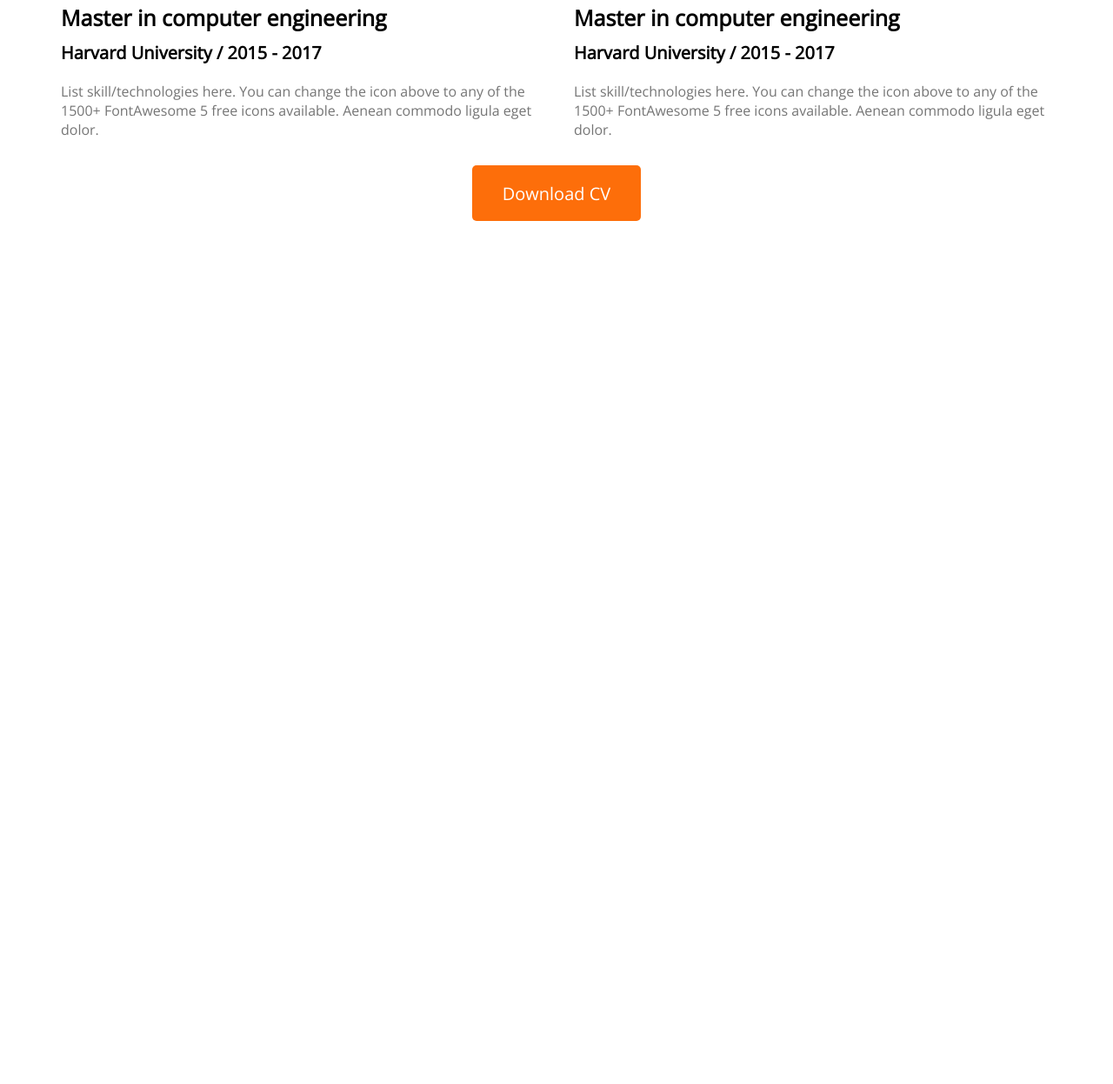
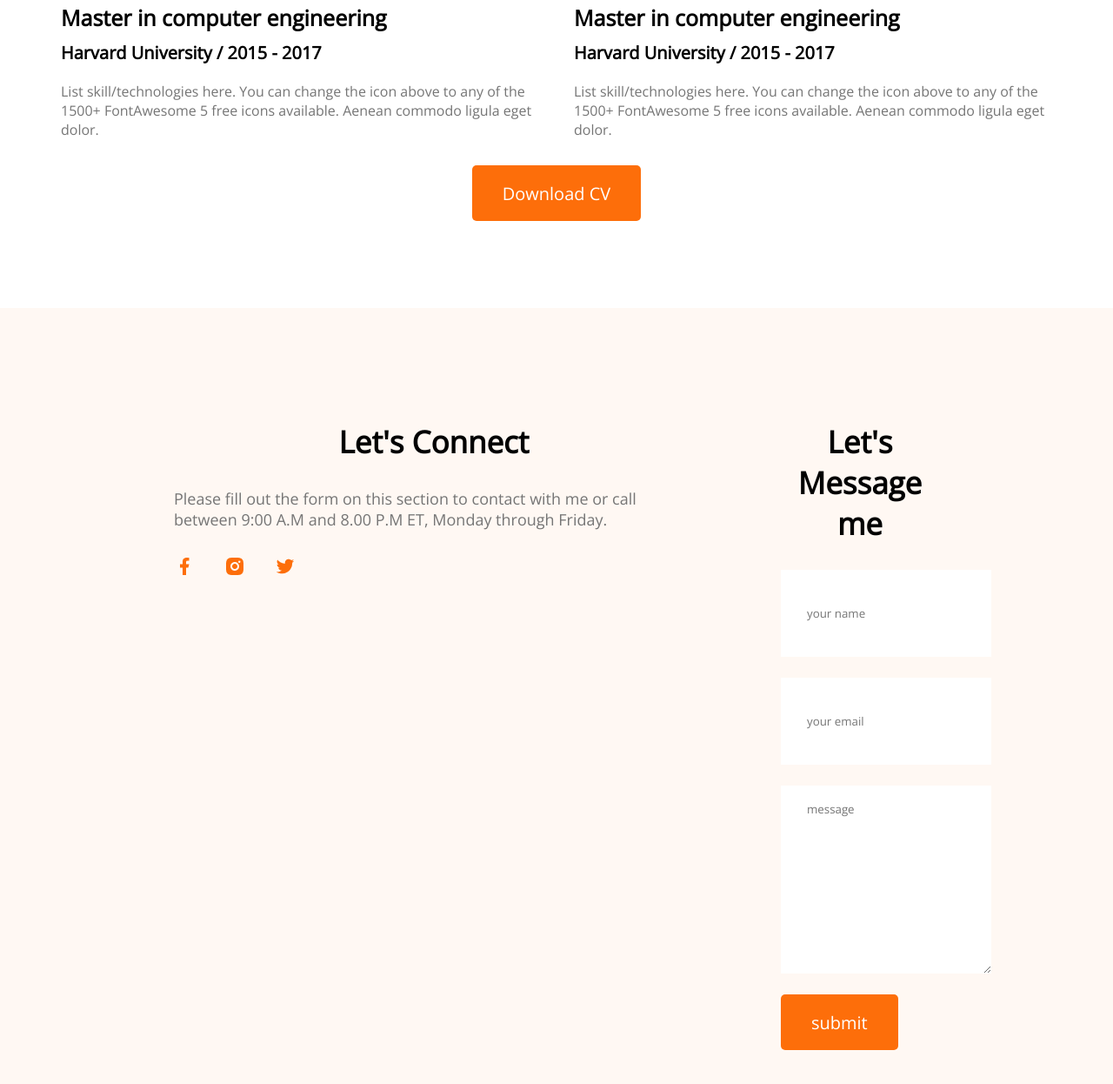
Before and after one commit to akib0rahman/developer-portfolio, a plain HTML site: page index.html in a window 1280 px wide. Shown: the part 2682-3928 px from the top of the page at 87% size. Before the commit the page ends 3036 px from the top, so only its background shows below. Drawn offline with nearby package versions, Linux system fonts and the light colour scheme.

Commit message:
Project Done

```diff
--- a/index.html
+++ b/index.html
@@ -177,17 +177,40 @@
                         </p>
                     </div>
                 </div>
-
             </div>
-
 
             <div class="resume-button">
                 <button class="btn-primary">Download CV</button>
             </div>
+        </section>
+    </main>
 
-        </section>
+    <footer>
+        <div class="contact">
 
-    </main>
+           <div>
+            <h3 class="section-title">Let's Connect</h3>
+            <p class ="section-description">Please fill out the form on this section to contact with me or call between 9:00 A.M and 8.00 P.M ET, Monday through Friday.</p>
+            <a href=""><img src="images/icons/facebook.png" alt=""></a>
+            <a href=""><img src="images/icons/insta.png" alt=""></a>
+            <a href=""><img src="images/icons/twitter.png" alt=""></a>
+           </div>
+
+           <div>
+            <h3 class="section-title">Let's Message me</h3>
+
+            <form action="">
+                <input type="text" id="" placeholder="your name">
+
+                <input type="email" id="" placeholder="your email">
+
+                <textarea name="" id="" cols="30" rows="10" placeholder="message"></textarea>
+
+                <input class="btn-primary" type="submit" value="submit">
+            </form>
+           </div>
+        </div>
+    </footer>
 
 
 </body>
--- a/sytles/portfolio.css
+++ b/sytles/portfolio.css
@@ -187,3 +187,28 @@ main{
     text-align: center;
 
 }
+.contact{
+    display:flex;
+    gap:100px;
+    background: #FFF8F3;
+    padding: 130px 200px;
+}
+/* contact styles */
+.contact .section-title{
+    text-align: center;
+}
+.contact input[type="text"],input[type="email"],textarea{
+    margin-bottom: 24px;
+    border:0;
+    display: block;
+    width: 100%;
+    padding: 18px 30px;
+}
+input{
+    height: 64px;
+}
+
+.contact a{
+    text-decoration: none;
+    margin-right: 30px;
+}
```
